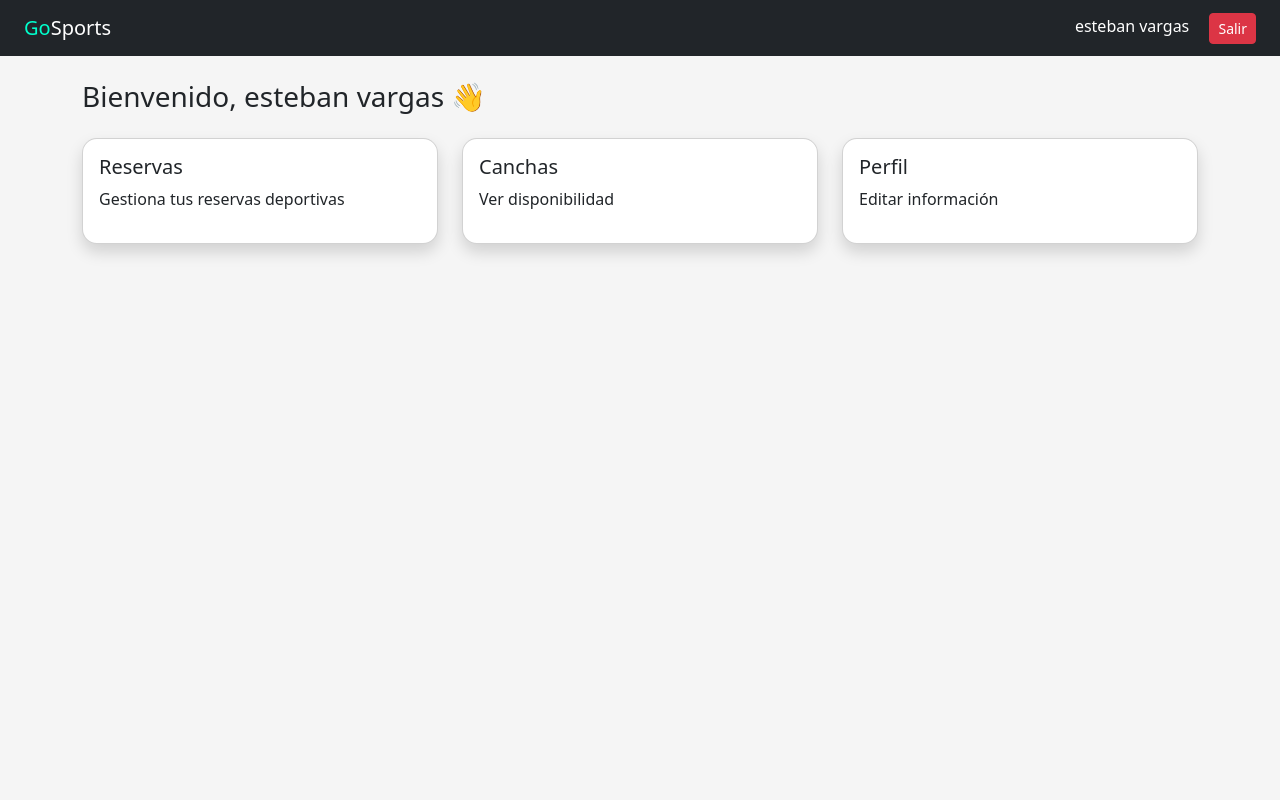
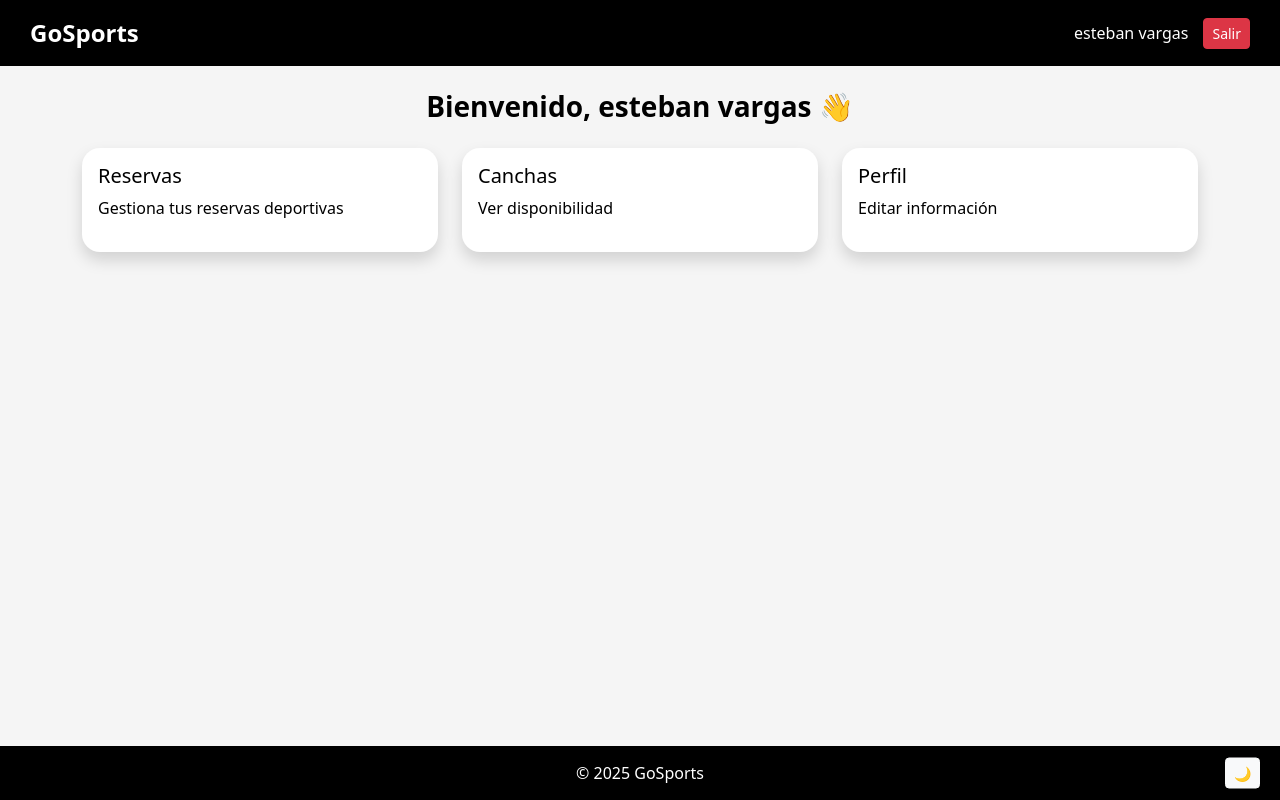
Before and after one commit to Alejandro4252020/GOSPORT_PYTHON, a Django app: page / in a window 1280 px wide. Run offline with Django 5.2, Linux system fonts and the light colour scheme; a user stored in the database is signed in.

Commit message:
finalizacion de arreglos en estilos

```diff
--- a/static/css/dashboard.css
+++ b/static/css/dashboard.css
@@ -1,12 +1,101 @@
-body {
-    background: #f5f5f5;
+/* ===== FONDO ===== */
+html, body {
+    height: 100%;
+    margin: 0;
 }
 
+body {
+    display: flex;
+    flex-direction: column;
+
+    background: linear-gradient(135deg, #0f2027, #203a43, #2c5364);
+    color: white;
+    min-height: 100vh;
+}
+
+/* ===== NAVBAR ===== */
+.topbar {
+    background: #000;
+    padding: 15px 30px;
+}
+
+.topbar-content {
+    display: flex;
+    justify-content: space-between;
+    align-items: center;
+}
+
+.logo-title {
+    font-size: 24px;
+    font-weight: bold;
+}
+
+.go {
+    color: #ffffff;
+}
+
+/* ===== USUARIO ===== */
+.user-section {
+    display: flex;
+    align-items: center;
+    gap: 15px;
+}
+
+/* ===== CONTENIDO ===== */
+main {
+    flex: 1;
+}
+
+/* ===== TITULO ===== */
+h3 {
+    margin-top: 20px;
+    font-weight: 600;
+}
+
+/* ===== CARDS ===== */
 .card {
-    border-radius: 15px;
+    border-radius: 18px;
     transition: 0.3s;
+    border: none;
+    background: rgba(255, 255, 255, 0.95);
+    color: black;
 }
 
 .card:hover {
-    transform: translateY(-5px);
+    transform: translateY(-8px) scale(1.02);
 }
+
+/* ===== FOOTER ===== */
+footer {
+    text-align: center;
+    padding: 15px;
+    background: #000000;
+    color: white;
+    margin-top: auto; /* 🔥 CLAVE para bajarlo */
+    position: relative;
+}
+
+/* BOTÓN DARK MODE */
+#themeToggle {
+    position: absolute;
+    right: 20px;
+    top: 50%;
+    transform: translateY(-50%);
+}
+
+/* ===== MODO CLARO ===== */
+body.light {
+    background: #f5f5f5;
+    color: rgb(255, 255, 255);
+}
+
+body.light .card {
+    background: white;
+}
+
+body.light .topbar {
+    background: #000000;
+}
+footer.light {
+    background: #000000;
+}
--- a/static/css/register.css
+++ b/static/css/register.css
@@ -27,7 +27,7 @@ body {
 }
 
 .go {
-    color: #00ffcc;
+    color: #ffffff;
 }
 
 .sports {
@@ -96,14 +96,14 @@ main {
 
 /* BOTÓN */
 .btn-custom {
-    background: #00ffcc;
+    background: #0044ff;
     color: black;
     font-weight: bold;
     transition: 0.3s;
 }
 
 .btn-custom:hover {
-    background: #00ccaa;
+    background: #006dcc;
     transform: scale(1.03);
 }
 
--- a/templates/dashboard.html
+++ b/templates/dashboard.html
@@ -3,30 +3,38 @@
 <html>
 <head>
     <title>Dashboard</title>
-    <link href="https://cdn.jsdelivr.net/npm/bootstrap@5.3.2/dist/css/bootstrap.min.css" rel="stylesheet">
 
     <link href="https://cdn.jsdelivr.net/npm/bootstrap@5.3.2/dist/css/bootstrap.min.css" rel="stylesheet">
     <link rel="stylesheet" href="{% static 'css/dashboard.css' %}">
+
+    <link rel="icon" href="{% static 'img/icono.jpg' %}?v=2">
 </head>
 
 <body>
 
 <!-- NAVBAR -->
-<nav class="navbar navbar-dark bg-dark px-4">
-    <span class="navbar-brand">
-        <span style="color:#00ffcc;">Go</span>Sports
-    </span>
+<header class="topbar">
+    <div class="topbar-content">
 
-    <div>
-        <span class="text-white me-3">{{ request.user.username }}</span>
+    <!-- IZQUIERDA -->
+    <div class="logo-title">
+        <span class="go">Go</span><span class="sports">Sports</span>
+    </div>
+
+    <!-- DERECHA -->
+    <div class="user-section">
+        <span class="text-white">{{ request.user.username }}</span>
         <a href="/login" class="btn btn-danger btn-sm">Salir</a>
     </div>
-</nav>
 
+</div>
+</header>
+
+<main>
 <!-- CONTENIDO -->
 <div class="container mt-4">
 
-    <h3>Bienvenido, {{ request.user.username }} 👋</h3>
+    <h3 class="text-center" style="color:#000000;">Bienvenido, {{ request.user.username }} 👋</h3>
 
     <div class="row mt-4">
 
@@ -54,6 +62,25 @@
     </div>
 
 </div>
+</main>
 
+<footer>
+    © 2025 GoSports
+    <button id="themeToggle" class="btn btn-sm btn-light">🌙</button>
+    </div>
+</footer>
+
+<script>
+    const toggleBtn = document.getElementById("themeToggle");
+
+    // Detectar sistema
+    if (window.matchMedia('(prefers-color-scheme: light)').matches) {
+        document.body.classList.add("light");
+    }
+
+    toggleBtn.addEventListener("click", () => {
+        document.body.classList.toggle("light");
+    });
+    </script>
 </body>
 </html>
--- a/templates/login.html
+++ b/templates/login.html
@@ -7,7 +7,7 @@
     <link href="https://cdn.jsdelivr.net/npm/bootstrap@5.3.2/dist/css/bootstrap.min.css" rel="stylesheet">
 
     <!-- CSS EXTERNO -->
-    <link rel="stylesheet" href="{% static 'css/login.css' %}">
+    <link rel="stylesheet" href="{% static 'css/login.css' %}?v=5">
 
     <link rel="icon" href="{% static 'img/icono.jpg' %}?v=2">
 </head>
```
Also changed, not shown: static/css/login.css (+4 -4 lines), db.sqlite3.
